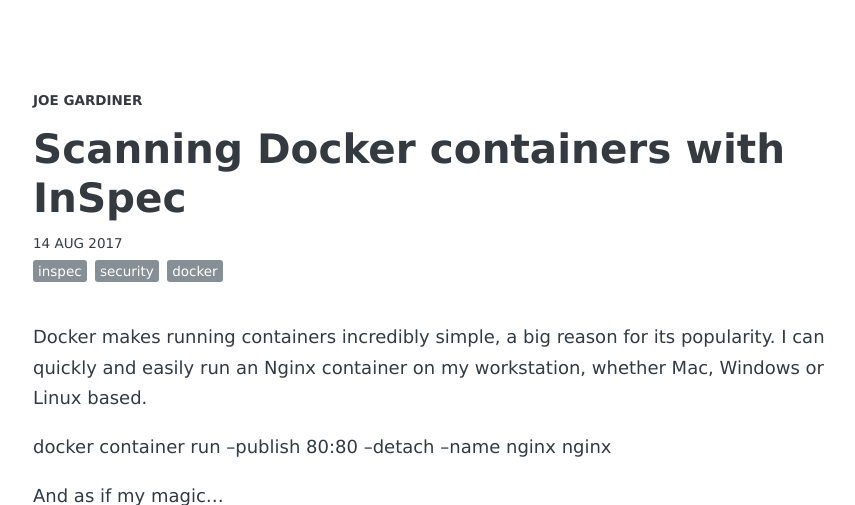
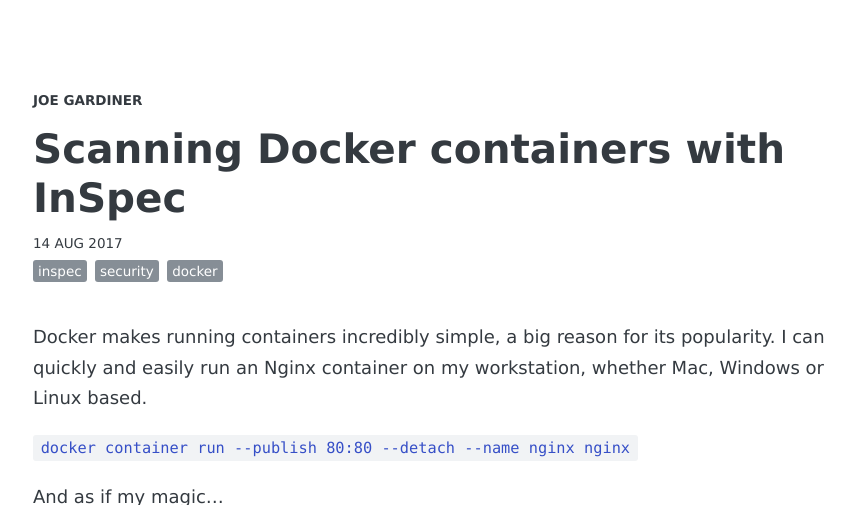
Before and after one commit to grdnrio/grdnrio-blog, a Jekyll site: the page built from _posts/2017-08-14-scanning-docker-containers-with-inspec.md, in a window 1280 px wide and 900 px high, cut to the strip 0-505 px from the top of the window. Shown: the whole strip, without its empty margins (193-1048 px from the left). Built offline with Jekyll 4.4.1, drawn with Linux system fonts in a browser that asks for light colours; some web fonts are replaced; comment, search, counter and statistics services are not loaded.

Commit message:
Fixed code block highlighting

```diff
--- a/_posts/2017-08-14-scanning-docker-containers-with-inspec.md
+++ b/_posts/2017-08-14-scanning-docker-containers-with-inspec.md
@@ -10,7 +10,7 @@
 
 Docker makes running containers incredibly simple, a big reason for its popularity. I can quickly and easily run an Nginx container on my workstation, whether Mac, Windows or Linux based.
 
-docker container run --publish 80:80 --detach --name nginx nginx
+`docker container run --publish 80:80 --detach --name nginx nginx`
 
 And as if my magic...
 
```
